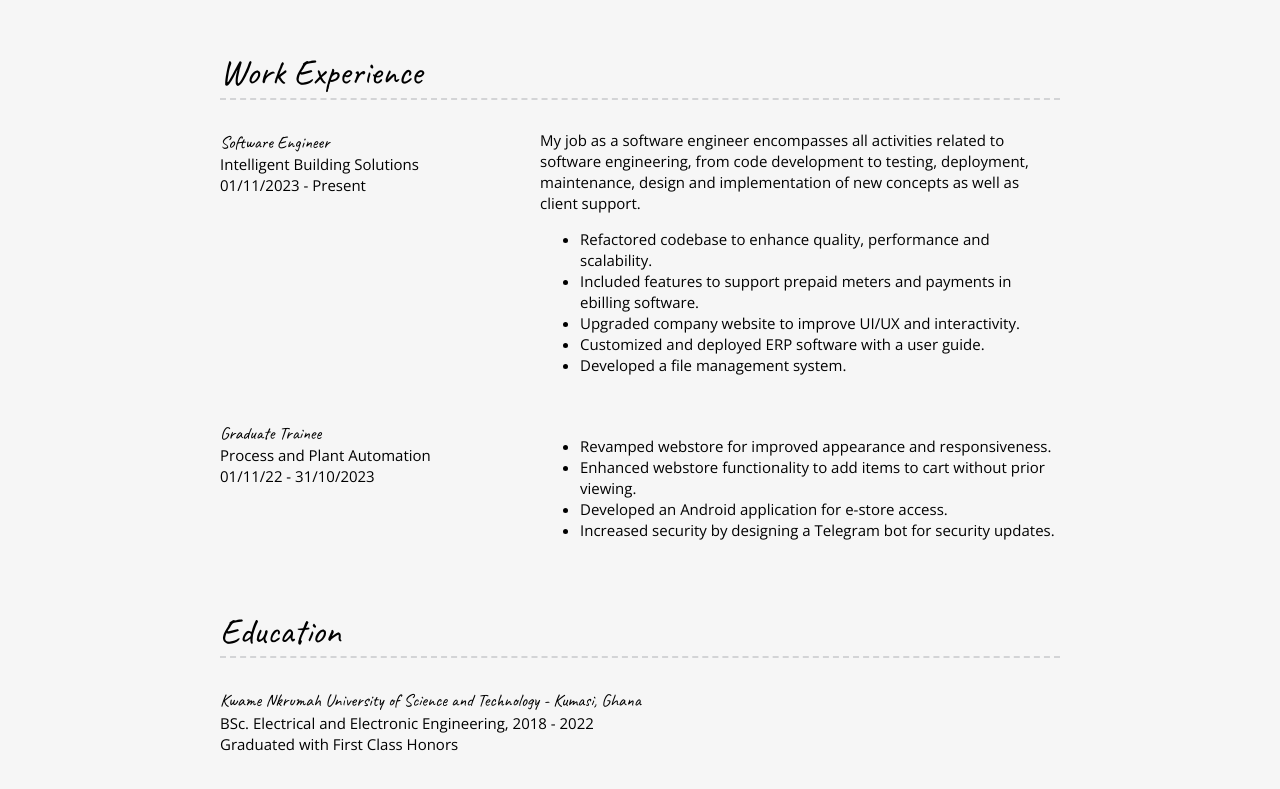
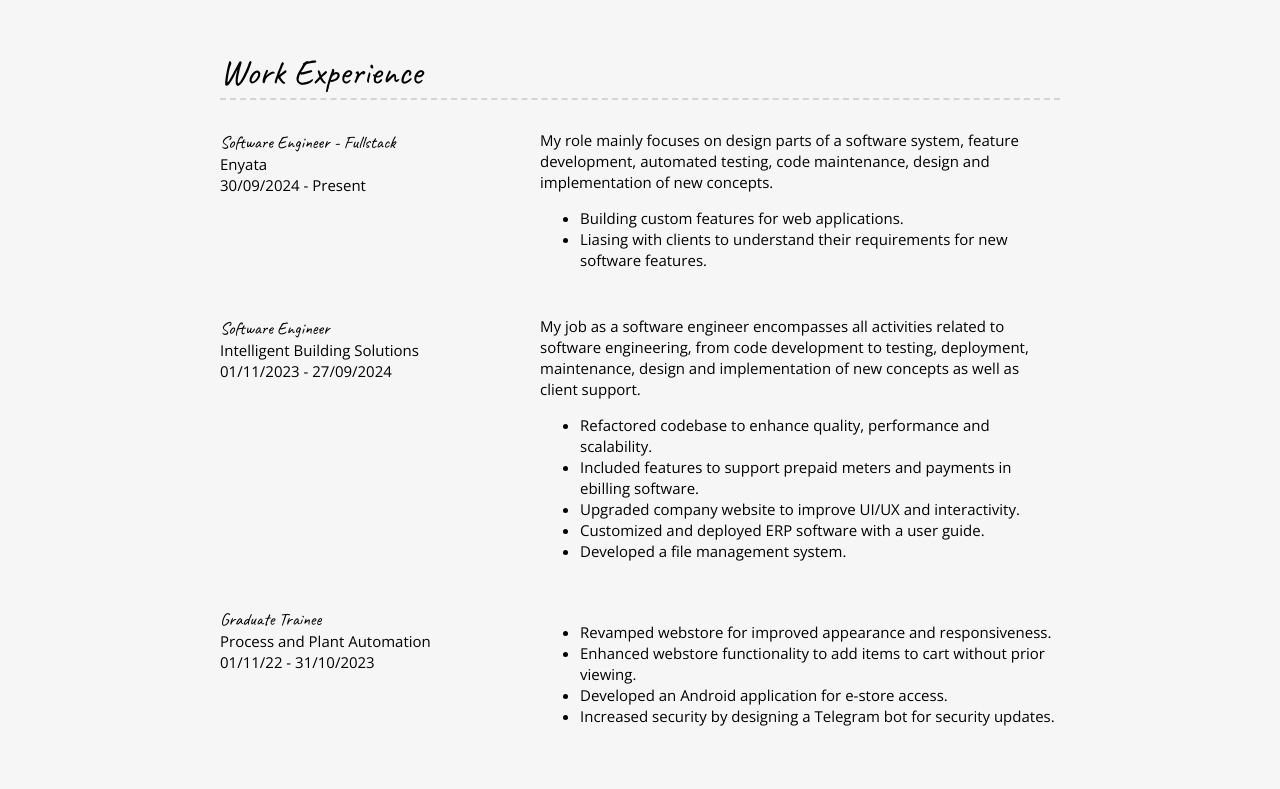
Before and after one commit to cappochinho/personal-site, a plain HTML site: page resume.html in a window 1280 px wide. Shown: the part 1346-2135 px from the top of the page. Drawn offline with nearby package versions, Linux system fonts and the light colour scheme.

Commit message:
Update resume.html

```diff
--- a/resume.html
+++ b/resume.html
@@ -73,9 +73,24 @@
         <!-- To add more items, copy this whole <section></section> block -->
         <section class="work-item">
           <div class="work-details">
+            <h3>Software Engineer - Fullstack</h3>
+            <p>Enyata</p>
+            <p>30/09/2024 - Present</p>
+          </div>
+          <div class="work-summary">
+            <p>My role mainly focuses on design parts of a software system, feature development, automated testing, code maintenance, design and implementation of new concepts.</p>
+            <!-- <p>Optional list:</p> -->
+            <ul>
+              <li>Building custom features for web applications.</li>
+              <li>Liasing with clients to understand their requirements for new software features.</li>
+            </ul>
+          </div>
+        </section>
+        <section class="work-item">
+          <div class="work-details">
             <h3>Software Engineer</h3>
             <p>Intelligent Building Solutions</p>
-            <p>01/11/2023 - Present</p>
+            <p>01/11/2023 - 27/09/2024</p>
           </div>
           <div class="work-summary">
             <p>My job as a software engineer encompasses all activities related to software engineering, from code development to testing, deployment, maintenance, design and implementation of new concepts as well as client support.</p>
@@ -135,7 +150,7 @@
           <a href="https://www.twitter.com/cappochinho" target="_blank"><img src="images/icon-logo-twitter.png" alt="twitter.com/cappochinho"></a>
         </li>
         <li>
-          <a href="https://www.linkedin.com/in/edward-junior-agyemang-prempeh-1823641a5" target="_blank"><img src="images/icon-logo-linkedin.png" alt="LinkedIn"></a>
+          <a href="https://www.linkedin.com/in/edward-junior-agyemang-prempeh/" target="_blank"><img src="images/icon-logo-linkedin.png" alt="LinkedIn"></a>
         </li>
         <li>
           <a href="https://www.github.com/cappochinho" target="_blank"><img src="images/icon-logo-github.png" alt="Github"></a>
```
